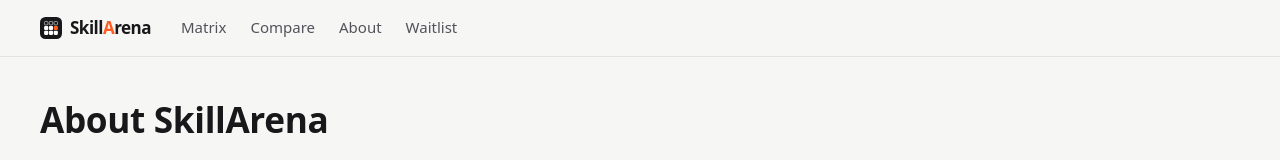
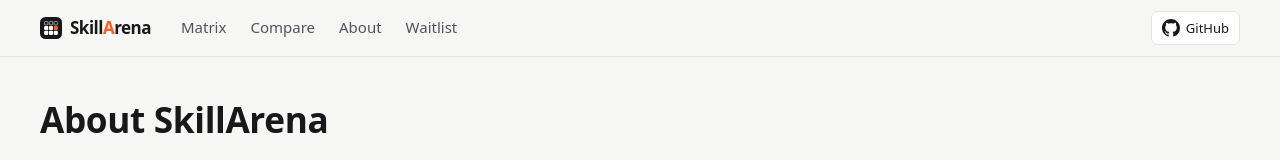
Before and after one commit to xyunsh/skillarena, a Next.js app in the folder web/: page /about in a window 1280 px wide. Shown: the top 160 px of the page. Built offline with nearby package versions, Linux system fonts and the light colour scheme; no server answers.

Commit message:
Header: link to the source on GitHub

```diff
--- a/web/app/layout.tsx
+++ b/web/app/layout.tsx
@@ -1,5 +1,6 @@
 import type { Metadata, Viewport } from 'next';
 import type { ReactNode } from 'react';
+import { GithubLink } from '~/components/GithubLink';
 import { InlineScript } from '~/components/InlineScript';
 import { Logo } from '~/components/Logo';
 import { Nav } from '~/components/Nav';
@@ -35,6 +36,7 @@ export default function RootLayout({ children }: { children: ReactNode }) {
                     <div className="wrap header-inner">
                         <Logo />
                         <Nav />
+                        <GithubLink />
                     </div>
                 </header>
                 {banner && (
--- /dev/null
+++ b/web/components/GithubLink.tsx
@@ -0,0 +1,16 @@
+/** Top-right link to the open-source repo. */
+export const REPO_URL = 'https://github.com/xyunsh/skillarena';
+
+export function GithubLink() {
+    return (
+        <a className="gh-link" href={REPO_URL} rel="noopener" target="_blank" aria-label="SkillArena on GitHub" title="Source code on GitHub">
+            <svg width="18" height="18" viewBox="0 0 16 16" aria-hidden="true" focusable="false">
+                <path
+                    fill="currentColor"
+                    d="M8 0C3.58 0 0 3.58 0 8c0 3.54 2.29 6.53 5.47 7.59.4.07.55-.17.55-.38 0-.19-.01-.82-.01-1.49-2.01.37-2.53-.49-2.69-.94-.09-.23-.48-.94-.82-1.13-.28-.15-.68-.52-.01-.53.63-.01 1.08.58 1.23.82.72 1.21 1.87.87 2.33.66.07-.52.28-.87.51-1.07-1.78-.2-3.64-.89-3.64-3.95 0-.87.31-1.59.82-2.15-.08-.2-.36-1.02.08-2.12 0 0 .67-.21 2.2.82.64-.18 1.32-.27 2-.27.68 0 1.36.09 2 .27 1.53-1.04 2.2-.82 2.2-.82.44 1.1.16 1.92.08 2.12.51.56.82 1.27.82 2.15 0 3.07-1.87 3.75-3.65 3.95.29.25.54.73.54 1.48 0 1.07-.01 1.93-.01 2.2 0 .21.15.46.55.38A8.013 8.013 0 0 0 16 8c0-4.42-3.58-8-8-8Z"
+                />
+            </svg>
+            <span className="gh-link-text">GitHub</span>
+        </a>
+    );
+}
--- a/web/styles/global.css
+++ b/web/styles/global.css
@@ -39,6 +39,8 @@ code, .mono { font-family: var(--mono); font-size: .9em; }
 .site-header nav { display: flex; gap: 4px; flex: 1; overflow-x: auto; }
 .site-header nav a { text-decoration: none; padding: 6px 10px; border-radius: 6px; color: var(--ink-2); white-space: nowrap; }
 .site-header nav a:hover, .site-header nav a[aria-current='page'] { color: var(--ink); background: #ebebe7; }
+.gh-link { display: inline-flex; align-items: center; gap: 6px; flex: none; margin-left: auto; padding: 6px 10px; border: 1px solid var(--line); border-radius: 7px; background: var(--surface); color: var(--ink); font-size: 13px; font-weight: 500; text-decoration: none; }
+.gh-link:hover { border-color: var(--ink-3); }
 .site-footer { border-top: 1px solid var(--line); margin-top: 64px; padding: 24px 0 40px; color: var(--ink-3); font-size: 13px; }
 .site-footer p { margin: 0 0 4px; }
 
@@ -224,6 +226,8 @@ details.brief-text p { white-space: pre-wrap; background: var(--surface); border
   .header-inner { flex-wrap: wrap; height: auto; padding-top: 10px; padding-bottom: 8px; gap: 6px 12px; }
   .brand { flex: 1; }
   .site-header nav { order: 3; flex-basis: 100%; margin: 0 -10px; }
+  .gh-link-text { display: none; }
+  .gh-link { padding: 6px 8px; }
   .site-header { position: static; }
 }
 
```
